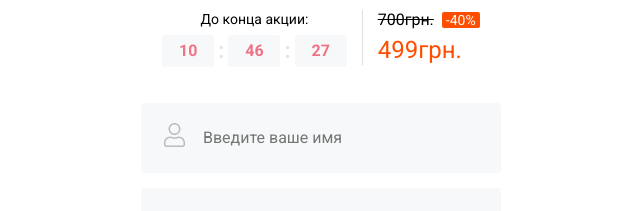
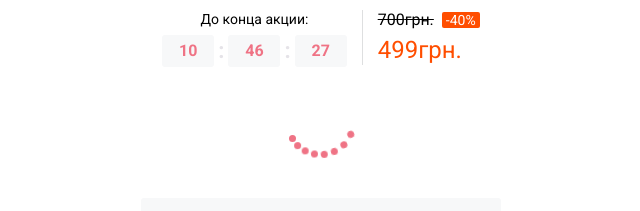
Before and after one commit to vaseklllM/favorite_box, a Next.js app: page / in a window 1280 px wide. Shown: the part 7967-8178 px from the top of the page, without its empty margins (319-959 px from the left). Built offline with nearby package versions, Linux system fonts and the light colour scheme.

Commit message:
add spiner

```diff
--- a/components/Landing/SectionBuy/Inputs/index.tsx
+++ b/components/Landing/SectionBuy/Inputs/index.tsx
@@ -6,7 +6,9 @@ import { txt } from "../../../../utils"
 import { useForm, Controller } from "react-hook-form"
 import { Span12 } from "../../../Text"
 
-export interface IInputsProps {}
+export interface IInputsProps {
+  setLoader: (value: boolean) => void
+}
 
 type Inputs = {
   name: string
@@ -14,6 +16,7 @@ type Inputs = {
 }
 
 export default function Inputs(props: IInputsProps) {
+  const { setLoader } = props
   const { register, handleSubmit, control, watch } = useForm<Inputs>()
   const [errors, setErrors] = useState({ name: undefined, phoneNumber: undefined })
 
@@ -33,9 +36,14 @@ export default function Inputs(props: IInputsProps) {
     }
   }, [name, phoneNumber])
 
-  function sendDataToTelegram(data: Inputs) {
+  async function sendDataToTelegram(data: Inputs) {
     const { name, phoneNumber } = data
 
+    setLoader(true)
+    setTimeout(() => {
+      setLoader(false)
+    }, 1000)
+//
     console.log("заказ отправлен")
 
     // console.log(name, phoneNumber)
--- a/components/Landing/SectionBuy/index.tsx
+++ b/components/Landing/SectionBuy/index.tsx
@@ -6,6 +6,8 @@ import venzel from "../assets/venzel.png"
 import { IPrice } from "../../../interfaces/ISite"
 import Inputs from "./Inputs"
 import RemainingForThePromotionRow from "../RemainingForThePromotionRow"
+import { useState } from "react"
+import Spiner from "../../Spiners/Spiner"
 
 interface ISectionBuyProps {
   colors: IColors
@@ -14,6 +16,9 @@ interface ISectionBuyProps {
 
 export default function SectionBuy(props: ISectionBuyProps) {
   const { colors, price } = props
+
+  const [loader, setLoader] = useState(true)
+
   return (
     <section id='buy' className={classes.SectionBuy}>
       <Span24>
@@ -29,15 +34,9 @@ export default function SectionBuy(props: ISectionBuyProps) {
         <div className={classes.hr} style={{ backgroundColor: colors.hr }} />
         <Price price={price} colors={colors} />
       </div>
-      <Inputs />
+      {loader && <Spiner className={classes.spiner} color={colors.green} />}
+      <Inputs setLoader={setLoader} />
       <RemainingForThePromotionRow colors={colors} />
-      {/* <style global jsx>
-        {`
-          html {
-            scroll-behavior: smooth;
-          }
-        `}
-      </style> */}
     </section>
   )
 }
--- a/components/Landing/SectionBuy/style.module.scss
+++ b/components/Landing/SectionBuy/style.module.scss
@@ -28,3 +28,7 @@
   height: 55px;
   margin: 0 15px;
 }
+
+.spiner {
+  margin-top: 15px;
+}
--- /dev/null
+++ b/components/Spiners/Spiner/index.tsx
@@ -0,0 +1,35 @@
+import React, { useEffect, useRef } from "react"
+import { txt } from "../../../utils"
+import classes from "./style.module.scss"
+
+interface Props {
+  className?: string
+  color?: string
+}
+
+export default function Spiner(props: Props) {
+  const { className, color } = props
+
+  const ref = useRef(null)
+
+  useEffect(() => {
+    if (typeof color === "string") {
+      ref.current.style.setProperty("--main-bg-color", color)
+    }
+  }, [ref])
+
+  const p = {}
+
+  return (
+    <div className={txt.join([className, classes.spiner])} ref={ref}>
+      <div />
+      <div />
+      <div />
+      <div />
+      <div />
+      <div />
+      <div />
+      <div />
+    </div>
+  )
+}
--- /dev/null
+++ b/components/Spiners/Spiner/style.module.scss
@@ -0,0 +1,105 @@
+.spiner {
+  --main-bg-color: black;
+
+  display: inline-block;
+  position: relative;
+  width: 80px;
+  height: 80px;
+
+  div {
+    animation: lds-roller 1.2s cubic-bezier(0.5, 0, 0.5, 1) infinite;
+    transform-origin: 40px 40px;
+
+    &::after {
+      content: " ";
+      display: block;
+      position: absolute;
+      width: 7px;
+      height: 7px;
+      border-radius: 50%;
+      background: var(--main-bg-color);
+      margin: -4px 0 0 -4px;
+    }
+
+    &:nth-child(1) {
+      animation-delay: -0.036s;
+
+      &::after {
+        top: 63px;
+        left: 63px;
+      }
+    }
+
+    &:nth-child(2) {
+      animation-delay: -0.072s;
+
+      &::after {
+        top: 68px;
+        left: 56px;
+      }
+    }
+
+    &:nth-child(3) {
+      animation-delay: -0.108s;
+
+      &::after {
+        top: 71px;
+        left: 48px;
+      }
+    }
+
+    &:nth-child(4) {
+      animation-delay: -0.144s;
+
+      &::after {
+        top: 72px;
+        left: 40px;
+      }
+    }
+
+    &:nth-child(5) {
+      animation-delay: -0.18s;
+
+      &::after {
+        top: 71px;
+        left: 32px;
+      }
+    }
+
+    &:nth-child(6) {
+      animation-delay: -0.216s;
+
+      &::after {
+        top: 68px;
+        left: 24px;
+      }
+    }
+
+    &:nth-child(7) {
+      animation-delay: -0.252s;
+
+      &::after {
+        top: 63px;
+        left: 17px;
+      }
+    }
+
+    &:nth-child(8) {
+      animation-delay: -0.288s;
+
+      &::after {
+        top: 56px;
+        left: 12px;
+      }
+    }
+  }
+}
+
+@keyframes lds-roller {
+  0% {
+    transform: rotate(0deg);
+  }
+  100% {
+    transform: rotate(360deg);
+  }
+}
```
